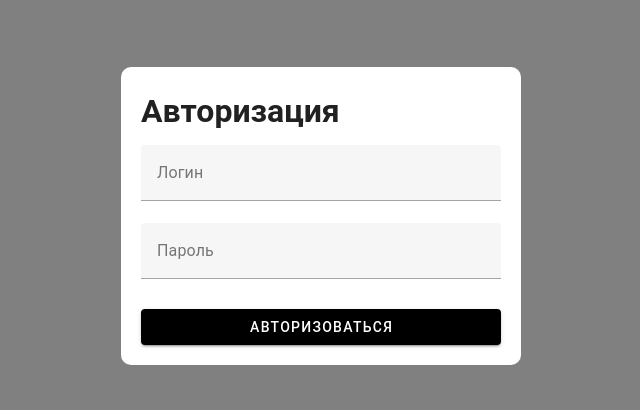
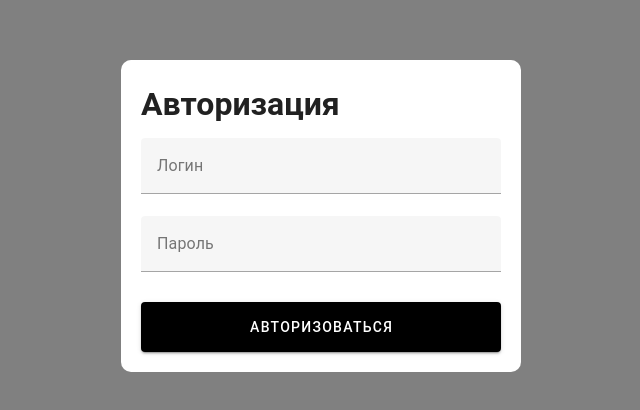
Before and after one commit to lewis2101/onevision, a Vue app: page /login in a window 1280 px wide. Shown: the part 194-604 px from the top of the page, without its empty margins (319-959 px from the left). Built offline with nearby package versions, Linux system fonts and the light colour scheme.

Commit message:
filter changed

```diff
--- a/components.d.ts
+++ b/components.d.ts
@@ -13,6 +13,7 @@ declare module 'vue' {
     BaseHeader: typeof import('./src/components/base-header.vue')['default']
     BaseLayout: typeof import('./src/components/base-layout.vue')['default']
     BaseLoginForm: typeof import('./src/components/base-login-form.vue')['default']
+    BaseModal: typeof import('./src/components/base-modal.vue')['default']
     BaseTable: typeof import('./src/components/base-table.vue')['default']
     Calendar: typeof import('./src/components/calendar.vue')['default']
     ErrorModal: typeof import('./src/components/error-modal.vue')['default']
--- a/src/components/base-accordion.vue
+++ b/src/components/base-accordion.vue
@@ -19,6 +19,5 @@ defineProps<{
 <style lang="scss" scoped>
 .container {
   max-width: 250px;
-  margin-bottom: 10px;
 }
 </style>
--- a/src/components/base-login-form.vue
+++ b/src/components/base-login-form.vue
@@ -14,7 +14,9 @@
       label="Пароль"
     ></v-text-field>
     <div class="error" v-if="getError">Неверные данные</div>
-    <v-btn class="mt-2" type="submit" color="black" block :loading="getLoading">Авторизоваться</v-btn>
+    <div class="fixed">
+      <v-btn class="mt-2" height="50" type="submit" color="black" block :loading="getLoading">Авторизоваться</v-btn>
+    </div>
   </v-form>
 </template>
 
@@ -43,7 +45,18 @@ const getLoading: ComputedRef<boolean> = computed(() => props.loading)
 </script>
 
 <style lang="scss" scoped>
+@use '@/style/mixins/breakpoints' as *;
+
 .title {
   margin-bottom: 10px;
 }
+.fixed {
+  @include breakpoint_up(sm) {
+    padding: 20px;
+    position: fixed;
+    bottom: 0;
+    left: 0;
+    width: 100%;
+  }
+}
 </style>
--- /dev/null
+++ b/src/components/base-modal.vue
@@ -0,0 +1,37 @@
+<template>
+  <v-dialog
+    v-model="dialog"
+    width="auto"
+  >
+    <v-card
+      max-width="400"
+      min-width="300"
+      prepend-icon="mdi-update"
+      :title="title"
+    >
+      <template #text>
+        <slot/>
+      </template>
+    </v-card>
+  </v-dialog>
+</template>
+
+<script setup lang="ts">
+import {computed} from "vue";
+
+const props = defineProps<{
+  modelValue: boolean,
+  title: string
+}>()
+
+const emit = defineEmits(['update:modelValue'])
+
+const dialog = computed({
+  get: () => props.modelValue,
+  set: e => emit('update:modelValue', e)
+})
+</script>
+
+<style lang="scss" scoped>
+
+</style>
--- a/src/components/calendar.vue
+++ b/src/components/calendar.vue
@@ -1,4 +1,6 @@
 <template>
+  <v-btn icon="mdi-calendar" @click="modal = true"></v-btn>
+  <base-modal title="Календарь" v-model="modal">
     <VueDatePicker
       v-model="date"
       :clearable="false"
@@ -10,15 +12,24 @@
       range
       model-auto
       focus-start-date
+      inline
+      auto-apply
     />
+    <div class="centered">
+      <v-btn @click="modal = false">Сохранить</v-btn>
+    </div>
+  </base-modal>
 </template>
 <script setup lang="ts">
-import {computed} from "vue";
+import {computed, ref} from "vue";
 import dayjs from "dayjs";
+import BaseModal from "@/components/base-modal.vue";
 
 const props = defineProps<{
-  modelValue: string[] | null
+  modelValue: string | null
 }>()
+
+const modal = ref(false)
 
 const emit = defineEmits(['update:modelValue'])
 
@@ -33,4 +44,8 @@ const date = computed({
 .calendar {
   margin-bottom: 20px;
 }
+.centered {
+  display: flex;
+  justify-content: flex-end;
+}
 </style>
--- a/src/views/Main.vue
+++ b/src/views/Main.vue
@@ -9,6 +9,7 @@
     />
   </div>
   <div class="filter">
+    <calendar v-model="filterDate"/>
     <base-accordion title="Фильтр">
       <select-filter
         v-model="typeTransactionFilter"
@@ -23,7 +24,6 @@
         @clear="statusFilter = null"
       />
     </base-accordion>
-    <calendar v-model="filterDate"/>
   </div>
   <base-table
     :headers="headers"
@@ -126,9 +126,9 @@ onMounted(async () => {
   max-width: 1200px;
   width: 100%;
   justify-content: flex-end;
-  align-items: end;
   gap: 10px;
   flex-wrap: wrap;
+  margin-bottom: 10px;
 }
 
 .autocomplete-container {
```
Lines whose indentation alone changed are shown as unchanged.
